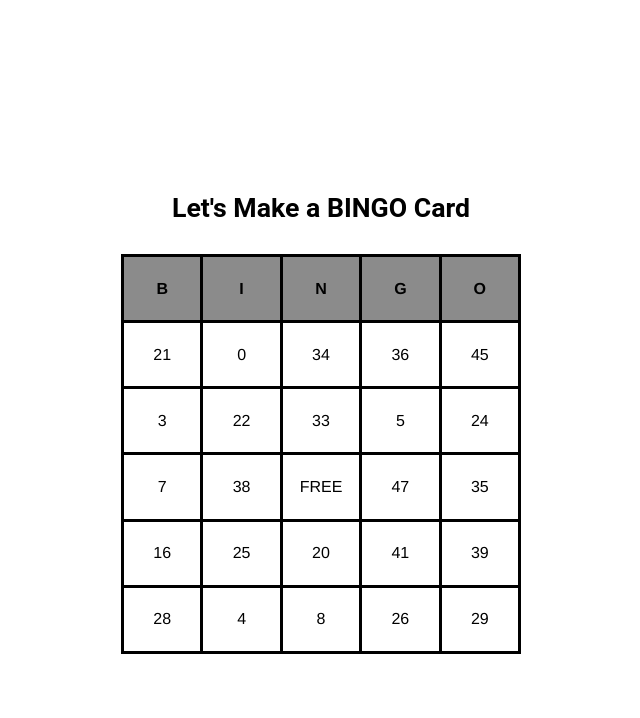
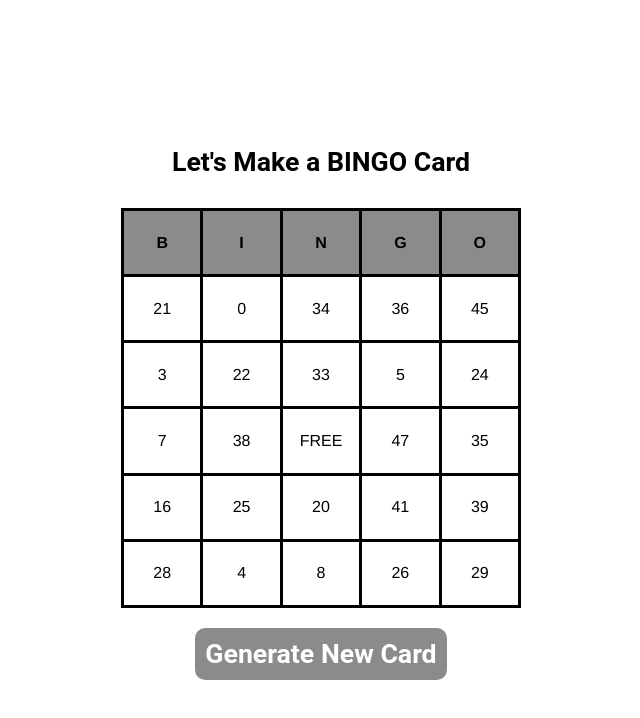
Before and after one commit to Lucas-Campos-Davis/WebBingo, a plain HTML site: page index.html in a window 1280 px wide. Shown: the whole page, without its empty margins (319-959 px from the left). Drawn offline with Linux system fonts and the light colour scheme.

Commit message:
Added a button to generate a new card

```diff
--- a/index.html
+++ b/index.html
@@ -62,6 +62,8 @@
 
             </div>
 
+            <p><a href="#" onclick="generateCard()">Generate New Card</a></p>
+
         </main>
 
     </body>
--- a/style.css
+++ b/style.css
@@ -31,6 +31,26 @@ th, td {
     width: 20%;
 }
 
+h1, p {
+    font-family: 'Roboto', sans-serif; font-size: 20pt;
+    font-weight: 600;
+    margin: 0 auto;
+    text-align: center;
+    padding: 30px;
+  }
+
+p a {
+    text-decoration: none;
+    background: #8b8b8b;
+    color: #ffffff;
+    padding: 10px;
+    border-radius: 10px;
+  }
+
+a:hover {
+    background: #000000;
+}
+
 .titlerow{
     background: #8b8b8b;
 }
```
